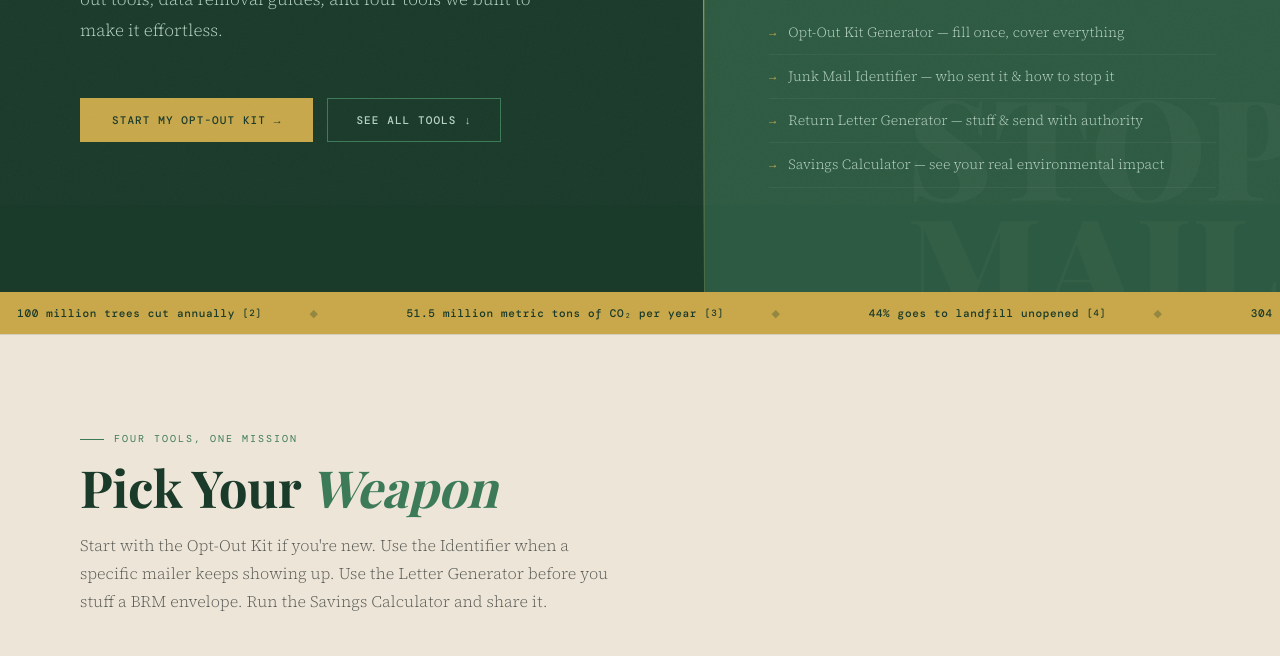
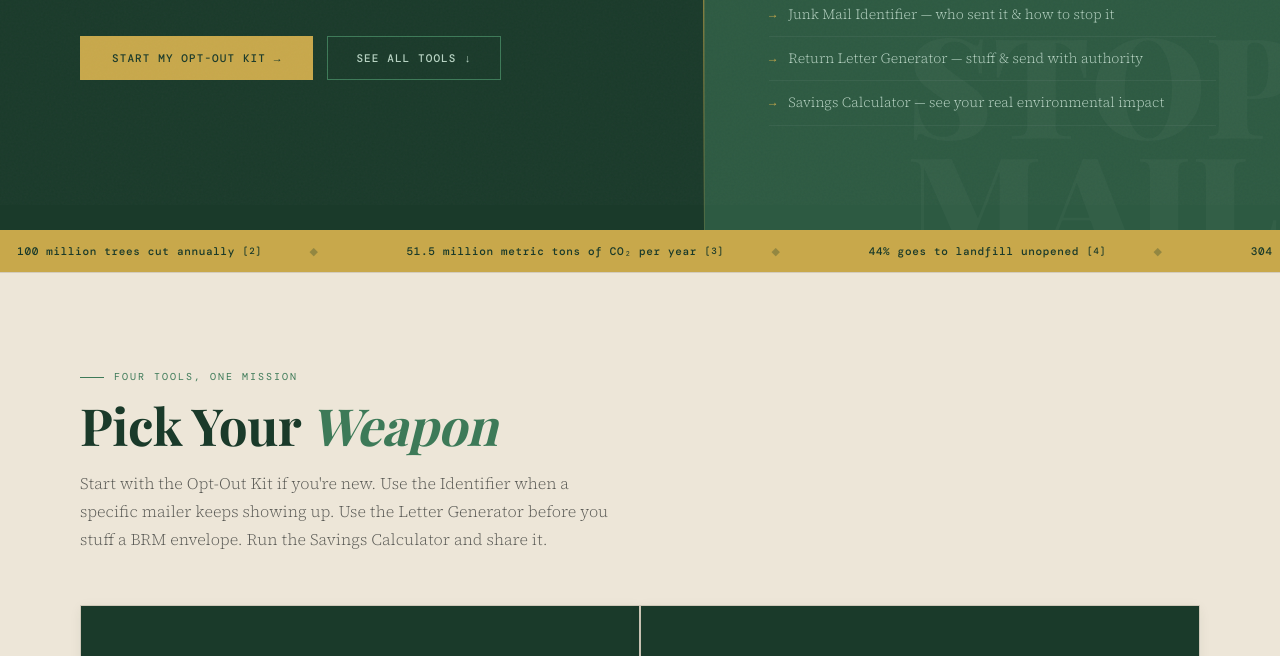
Before and after one commit to damienschuster-91/howtostopjunkmail, a plain HTML site: page index.html in a window 1280 px wide. Shown: the part 595-1251 px from the top of the page. Drawn offline with nearby package versions, Linux system fonts and the light colour scheme; a web font is replaced by a local one.

Commit message:
fix: remove padding-top from .page on homepage causing header whitespace

```diff
--- a/index.html
+++ b/index.html
@@ -173,7 +173,7 @@ nav {
 }
 
 /* ═══ PAGE SYSTEM ═══ */
-.page { display: block; padding-top: 62px; min-height: 100vh; }
+.page { display: block; min-height: 100vh; }
 
 /* ═══════════════════════ HOME ═══════════════════════ */
 
```
